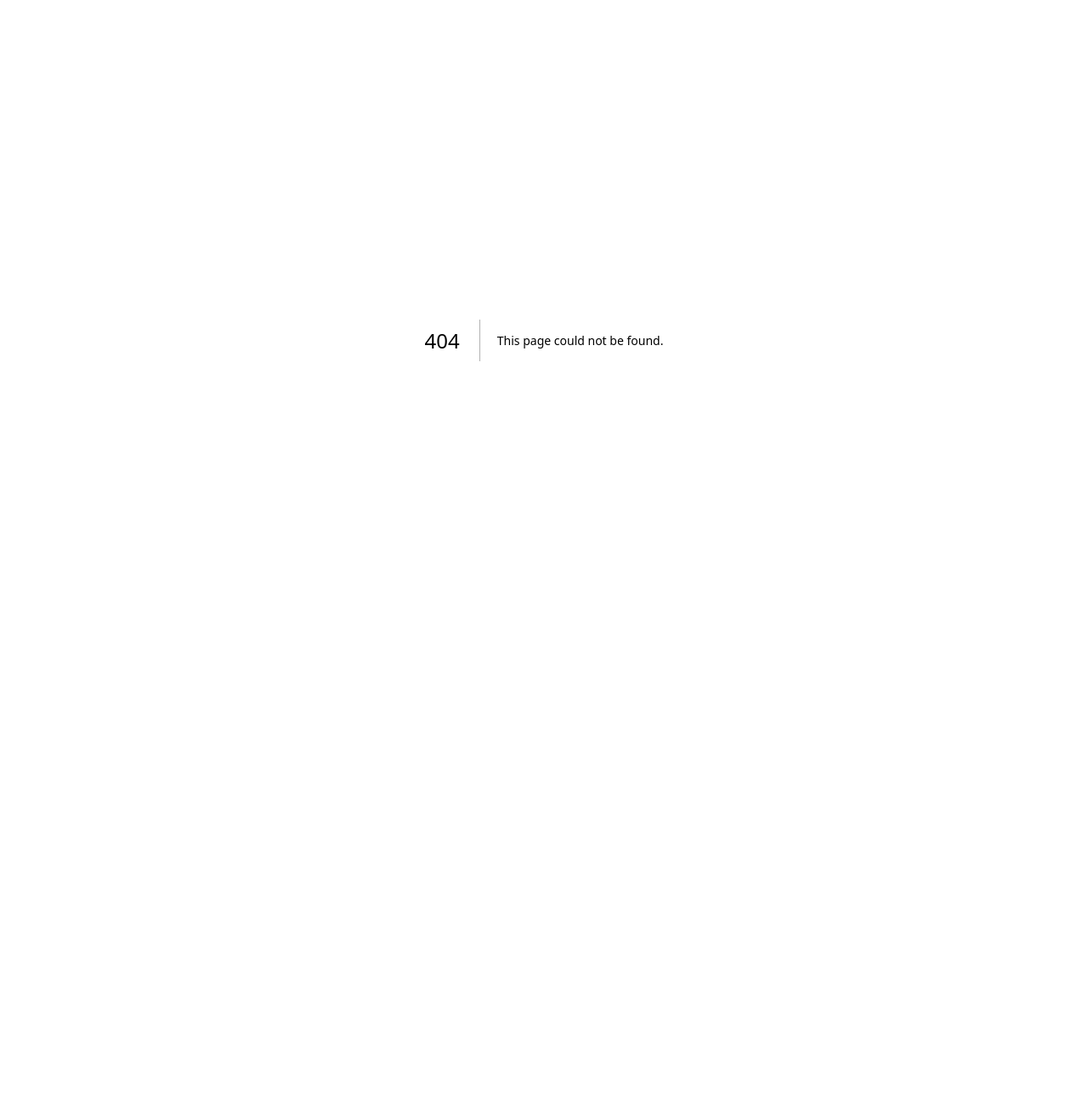
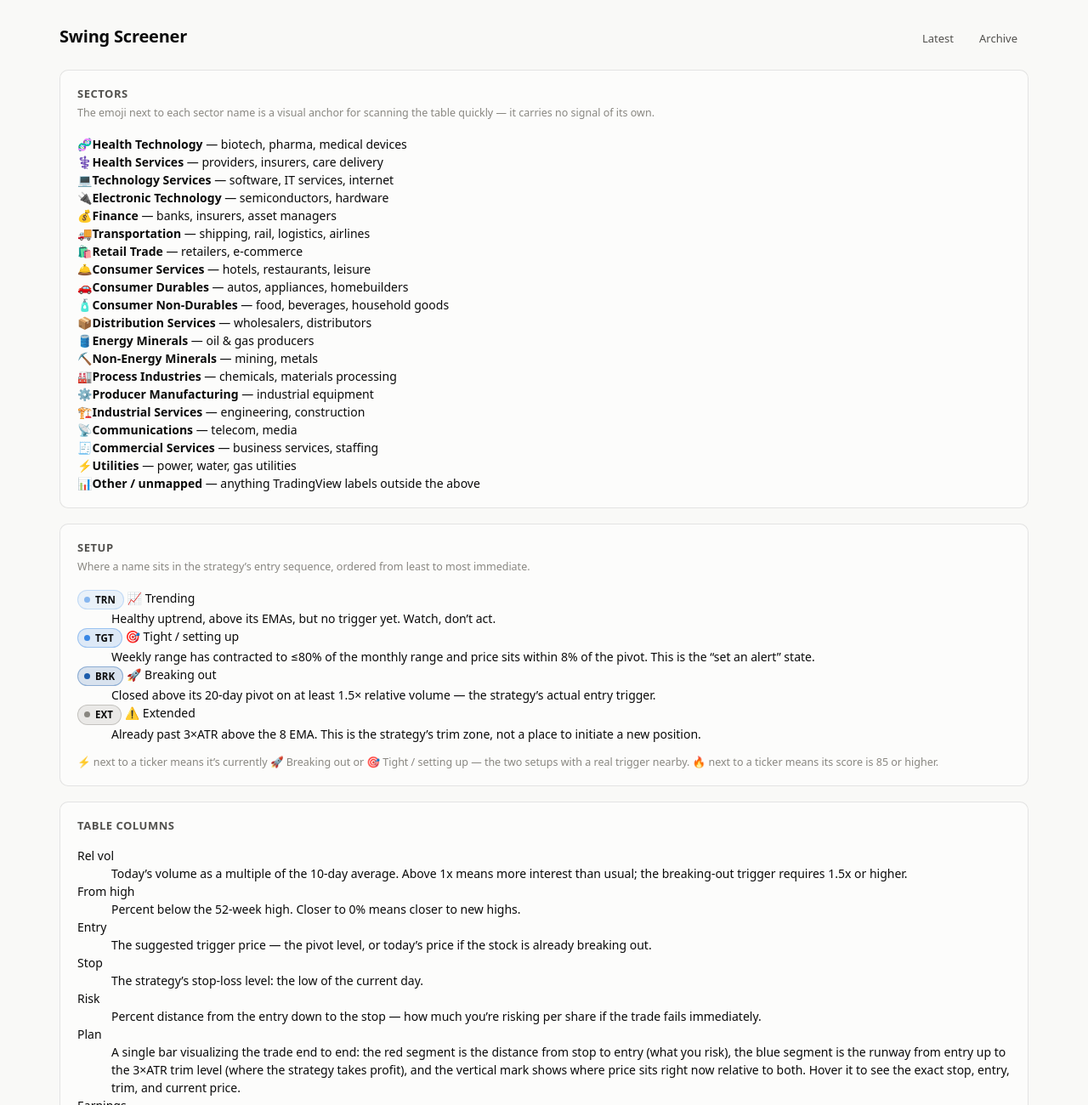
Before and after one commit to MinimalStealth/swing-dashboard, a Next.js app: page /legend in a window 1280 px wide. Before the commit this address had no page. Shown: the top 1300 px of the page at 85% size. Before the commit the page ends 800 px from the top, so only its background shows below. Built offline with nearby package versions, Linux system fonts and the light colour scheme.

Commit message:
Create page.tsx

```diff
--- /dev/null
+++ b/app/legend/page.tsx
@@ -0,0 +1,181 @@
+import Masthead from "@/components/Masthead";
+
+export default function LegendPage() {
+  return (
+    <main className="shell">
+      <Masthead current="legend" />
+
+      <section className="card">
+        <h2>Sectors</h2>
+        <p className="card-note">
+          The emoji next to each sector name is a visual anchor for scanning
+          the table quickly — it carries no signal of its own.
+        </p>
+        <div className="glossary-grid">
+          <div className="glossary-item"><span className="emoji">🧬</span><span><strong>Health Technology</strong> — biotech, pharma, medical devices</span></div>
+          <div className="glossary-item"><span className="emoji">⚕️</span><span><strong>Health Services</strong> — providers, insurers, care delivery</span></div>
+          <div className="glossary-item"><span className="emoji">💻</span><span><strong>Technology Services</strong> — software, IT services, internet</span></div>
+          <div className="glossary-item"><span className="emoji">🔌</span><span><strong>Electronic Technology</strong> — semiconductors, hardware</span></div>
+          <div className="glossary-item"><span className="emoji">💰</span><span><strong>Finance</strong> — banks, insurers, asset managers</span></div>
+          <div className="glossary-item"><span className="emoji">🚚</span><span><strong>Transportation</strong> — shipping, rail, logistics, airlines</span></div>
+          <div className="glossary-item"><span className="emoji">🛍️</span><span><strong>Retail Trade</strong> — retailers, e-commerce</span></div>
+          <div className="glossary-item"><span className="emoji">🛎️</span><span><strong>Consumer Services</strong> — hotels, restaurants, leisure</span></div>
+          <div className="glossary-item"><span className="emoji">🚗</span><span><strong>Consumer Durables</strong> — autos, appliances, homebuilders</span></div>
+          <div className="glossary-item"><span className="emoji">🧴</span><span><strong>Consumer Non-Durables</strong> — food, beverages, household goods</span></div>
+          <div className="glossary-item"><span className="emoji">📦</span><span><strong>Distribution Services</strong> — wholesalers, distributors</span></div>
+          <div className="glossary-item"><span className="emoji">🛢️</span><span><strong>Energy Minerals</strong> — oil &amp; gas producers</span></div>
+          <div className="glossary-item"><span className="emoji">⛏️</span><span><strong>Non-Energy Minerals</strong> — mining, metals</span></div>
+          <div className="glossary-item"><span className="emoji">🏭</span><span><strong>Process Industries</strong> — chemicals, materials processing</span></div>
+          <div className="glossary-item"><span className="emoji">⚙️</span><span><strong>Producer Manufacturing</strong> — industrial equipment</span></div>
+          <div className="glossary-item"><span className="emoji">🏗️</span><span><strong>Industrial Services</strong> — engineering, construction</span></div>
+          <div className="glossary-item"><span className="emoji">📡</span><span><strong>Communications</strong> — telecom, media</span></div>
+          <div className="glossary-item"><span className="emoji">🧾</span><span><strong>Commercial Services</strong> — business services, staffing</span></div>
+          <div className="glossary-item"><span className="emoji">⚡</span><span><strong>Utilities</strong> — power, water, gas utilities</span></div>
+          <div className="glossary-item"><span className="emoji">📊</span><span><strong>Other / unmapped</strong> — anything TradingView labels outside the above</span></div>
+        </div>
+      </section>
+
+      <section className="card">
+        <h2>Setup</h2>
+        <p className="card-note">
+          Where a name sits in the strategy&rsquo;s entry sequence, ordered
+          from least to most immediate.
+        </p>
+        <dl className="deflist">
+          <dt>
+            <span className="chip chip-trending"><span className="dot" aria-hidden="true" /> TRN</span>
+            {" "}📈 Trending
+          </dt>
+          <dd>Healthy uptrend, above its EMAs, but no trigger yet. Watch, don&rsquo;t act.</dd>
+
+          <dt>
+            <span className="chip chip-tight"><span className="dot" aria-hidden="true" /> TGT</span>
+            {" "}🎯 Tight / setting up
+          </dt>
+          <dd>
+            Weekly range has contracted to ≤80% of the monthly range and price
+            sits within 8% of the pivot. This is the &ldquo;set an alert&rdquo;
+            state.
+          </dd>
+
+          <dt>
+            <span className="chip chip-breakout"><span className="dot" aria-hidden="true" /> BRK</span>
+            {" "}🚀 Breaking out
+          </dt>
+          <dd>
+            Closed above its 20-day pivot on at least 1.5&times; relative
+            volume — the strategy&rsquo;s actual entry trigger.
+          </dd>
+
+          <dt>
+            <span className="chip chip-extended"><span className="dot" aria-hidden="true" /> EXT</span>
+            {" "}⚠️ Extended
+          </dt>
+          <dd>
+            Already past 3&times;ATR above the 8 EMA. This is the
+            strategy&rsquo;s trim zone, not a place to initiate a new position.
+          </dd>
+        </dl>
+        <p className="card-note" style={{ marginTop: 12, marginBottom: 0 }}>
+          ⚡ next to a ticker means it&rsquo;s currently 🚀 Breaking out or 🎯
+          Tight / setting up — the two setups with a real trigger nearby.
+          🔥 next to a ticker means its score is 85 or higher.
+        </p>
+      </section>
+
+      <section className="card">
+        <h2>Table columns</h2>
+        <dl className="deflist">
+          <dt>Rel vol</dt>
+          <dd>
+            Today&rsquo;s volume as a multiple of the 10-day average. Above 1x
+            means more interest than usual; the breaking-out trigger requires
+            1.5x or higher.
+          </dd>
+
+          <dt>From high</dt>
+          <dd>Percent below the 52-week high. Closer to 0% means closer to new highs.</dd>
+
+          <dt>Entry</dt>
+          <dd>
+            The suggested trigger price — the pivot level, or today&rsquo;s
+            price if the stock is already breaking out.
+          </dd>
+
+          <dt>Stop</dt>
+          <dd>The strategy&rsquo;s stop-loss level: the low of the current day.</dd>
+
+          <dt>Risk</dt>
+          <dd>
+            Percent distance from the entry down to the stop — how much
+            you&rsquo;re risking per share if the trade fails immediately.
+          </dd>
+
+          <dt>Plan</dt>
+          <dd>
+            A single bar visualizing the trade end to end: the red segment is
+            the distance from stop to entry (what you risk), the blue segment
+            is the runway from entry up to the 3&times;ATR trim level (where
+            the strategy takes profit), and the vertical mark shows where
+            price sits right now relative to both. Hover it to see the exact
+            stop, entry, trim, and current price.
+          </dd>
+
+          <dt>Earnings</dt>
+          <dd>
+            Days until the next scheduled earnings report. A 📅 flag means it
+            falls within 7 days — inside a typical multi-week swing hold, so
+            you&rsquo;re deciding whether to accept that event risk. A ❓
+            means no date has been published; that&rsquo;s unknown, not safe.
+          </dd>
+
+          <dt>Score</dt>
+          <dd>
+            A 0–100 percentile blend across the field: momentum 35%, tightness
+            20%, proximity to 52-week highs 20%, relative volume 10%, and a
+            15% bonus for sitting in one of the top 3 leading sectors that
+            day.
+          </dd>
+        </dl>
+      </section>
+
+      <section className="card">
+        <h2>Callouts</h2>
+        <dl className="deflist">
+          <dt>⚡ Actionable now</dt>
+          <dd>
+            Count of published picks (across all three size tables,
+            de-duplicated) that are either 🚀 breaking out or 🎯 tight and
+            setting up — the two setups with a real trigger nearby, as
+            opposed to 📈 trending names that are still just watchlist
+            material. The same ⚡ mark appears next to those tickers in the
+            picks tables.
+          </dd>
+
+          <dt>📋 Published picks</dt>
+          <dd>
+            Unique tickers across the overall, mid-cap, and large-cap tables
+            that day, out of everything that cleared the screen.
+          </dd>
+
+          <dt>🧭 Sector concentration</dt>
+          <dd>
+            How many of the published picks share the single most common
+            sector. A warning dot appears when half or more of the picks are
+            really one sector bet wearing different tickers.
+          </dd>
+
+          <dt>📅 Earnings inside the hold</dt>
+          <dd>How many published picks report earnings within the next 7 days.</dd>
+        </dl>
+      </section>
+
+      <p className="footnote">
+        This page documents the mechanics only — it doesn&rsquo;t change how
+        anything is screened, scored, or ranked. See the footnote on the{" "}
+        <a href="/">Latest</a> page for the underlying screen&rsquo;s
+        criteria and caveats.
+      </p>
+    </main>
+  );
+}
```
